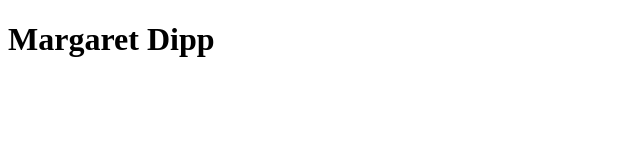
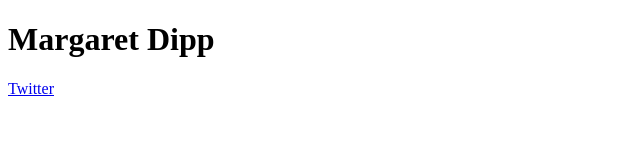
Before and after one commit to mdippNYC/mdippNYC.github.io, a plain HTML site: page index.html in a window 1280 px wide. Shown: the full height of the page, 0-640 px from the left. Drawn offline with Linux system fonts and the light colour scheme.

Commit message:
Add link to Twitter

```diff
--- a/index.html
+++ b/index.html
@@ -2,5 +2,6 @@
 <html>
 <body>
 <h1>Margaret Dipp</h1>
+  <a href="//twitter.com/margaretdipp">Twitter</a><br/>
 </body>
 </html>
```
